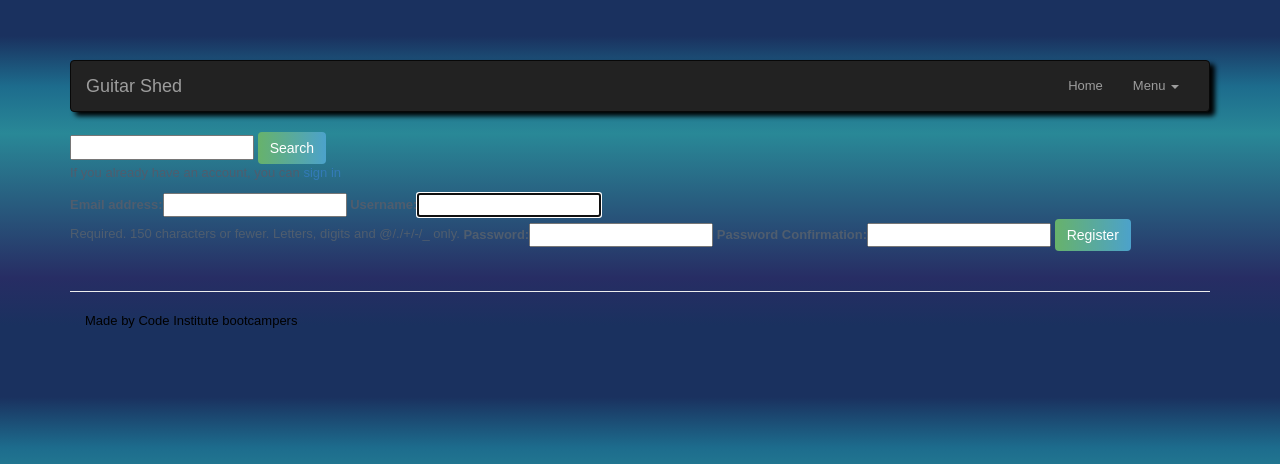
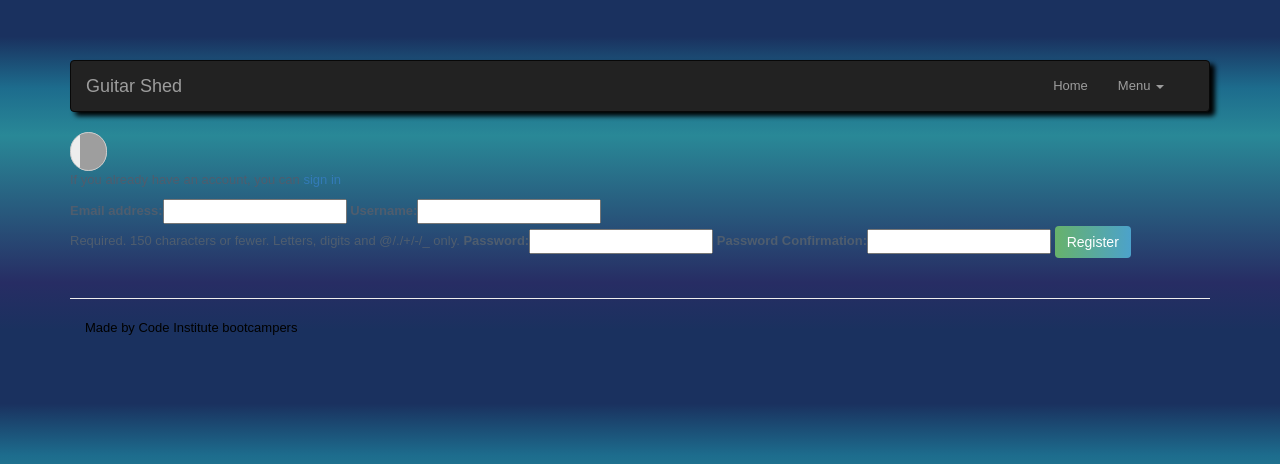
Before and after one commit to richdevelopments/guitar-shed, a Django app: page /accounts/register/ in a window 1280 px wide. Shown: the top 464 px of the page. Run offline with Django 3.2, Linux system fonts and the light colour scheme; some libraries are stand-ins or nearby versions; grey boxes are pictures that could not be loaded.

Commit message:
style: navbar and search styling

```diff
--- a/templates/base.html
+++ b/templates/base.html
@@ -12,6 +12,90 @@
 	<link rel="stylesheet" href="{% static 'font-awesome/css/font-awesome.min.css' %}">
 	<link rel="stylesheet" href="{% static 'css/styles.css' %}">
 
+	<style>
+		nav {
+			margin-top: 60px;
+			box-shadow: 5px 4px 5px #000;
+		}
+
+		input {
+			outline: none;
+		}
+
+		input[type=search] {
+			-webkit-appearance: textfield;
+			-webkit-box-sizing: content-box;
+			font-family: inherit;
+			font-size: 100%;
+		}
+
+		input::-webkit-search-decoration,
+		input::-webkit-search-cancel-button {
+			display: none;
+		}
+
+		input[type=search] {
+			background: #ededed url(https://static.tumblr.com/ftv85bp/MIXmud4tx/search-icon.png) no-repeat 9px center;
+			border: solid 1px #ccc;
+			padding: 9px 10px 9px 32px;
+			width: 55px;
+
+			-webkit-border-radius: 10em;
+			-moz-border-radius: 10em;
+			border-radius: 10em;
+
+			-webkit-transition: all .5s;
+			-moz-transition: all .5s;
+			transition: all .5s;
+		}
+
+		input[type=search]:focus {
+			width: 130px;
+			background-color: #fff;
+			border-color: #66CC75;
+
+			-webkit-box-shadow: 0 0 5px rgba(109, 207, 246, .5);
+			-moz-box-shadow: 0 0 5px rgba(109, 207, 246, .5);
+			box-shadow: 0 0 5px rgba(109, 207, 246, .5);
+		}
+
+
+		input:-moz-placeholder {
+			color: #999;
+		}
+
+		input::-webkit-input-placeholder {
+			color: #999;
+		}
+
+		/* Demo 2 */
+		#demo-2 input[type=search] {
+			width: 15px;
+			padding-left: 10px;
+			color: transparent;
+			cursor: pointer;
+		}
+
+		#demo-2 input[type=search]:hover {
+			background-color: #fff;
+		}
+
+		#demo-2 input[type=search]:focus {
+			width: 130px;
+			padding-left: 32px;
+			color: #000;
+			background-color: #fff;
+			cursor: auto;
+		}
+
+		#demo-2 input:-moz-placeholder {
+			color: transparent;
+		}
+
+		#demo-2 input::-webkit-input-placeholder {
+			color: transparent;
+		}
+	</style>
 </head>
 
 <body>
@@ -20,7 +104,7 @@
 			<nav class="navbar navbar-inverse" role="navigation">
 				<div class="container-fluid">
 					<div class="navbar-header">
-						<button type="button" class="navbar-toggle collapsed" data-target="#bs-example-navbar-collapse-1">
+						<button type="button" class="navbar-toggle" data-toggle="collapse" data-target="#bs-example-navbar-collapse-1">
                         <span class="sr-only">Toggle navigation</span>
                         <span class="icon-bar"></span>
                         <span class="icon-bar"></span>
@@ -28,12 +112,13 @@
                         </button>
                         <a class="navbar-brand" href="/">Guitar Shed</a>
                     </div>
-            <div id="navbar" class="navbar-collapse collapse">
-                <ul class="nav navbar-nav navbar-right">
+
+                    <div class="collapse navbar-collapse navbar-right" id="bs-example-navbar-collapse-1">
+                        <ul class="nav navbar-nav">
                             <li><a href="/">Home</a></li>
                             <li class="dropdown">
                             <a href="#" class="dropdown-toggle" data-toggle="dropdown">Menu <b class="caret"></b></a>
-                    <ul class="dropdown-menu">
+                            <ul class="dropdown-menu" style="text-color: black;">
                         {% if user.is_authenticated %}
                             <li><a href="{% url 'profile' %}"><i class="fa fa-user"></i> Profile</a></li>
                             <li><a href="{% url 'logout' %}"><i class="fa fa-sign-out"></i> Log Out</a></li>
@@ -55,12 +140,16 @@
                     </li>
                  </ul>
                 </li>
+                <ul class="nav navbar-nav navbar-right">
+                 </ul>
                 </ul>
             </div>
         </div>
     </nav>
  </div>
 </div>
+
+
         {% if messages %}
         <div class="alert alert-success">
             <div class="messages">
@@ -72,9 +161,8 @@
     {% endif %}
   <div class="container">
         <div class="display">
-            <form action="{% url 'search' %}" method="get">
-                <input type="text" name="q">
-                <button type="search" class="btn ">Search</button>
+             <form id="demo-2">
+	             <input type="search" placeholder="Search">
             </form>
         </div>
 
@@ -88,9 +176,11 @@
         </div>
     </footer>
     {% block head_js %}
+    <script src="js/jquery-1.11.0.min.js"></script>
+
+    <script src="https://netdna.bootstrapcdn.com/bootstrap/3.1.1/js/bootstrap.min.js"></script>
     <script src="https://cdnjs.cloudflare.com/ajax/libs/jquery/3.2.1/jquery.min.js"></script>
-    <script src="https://cdnjs.cloudflare.com/ajax/libs/jquery/2.1.3/jquery.min.js"></script>
-    <script src="https://netdna.bootstrapcdn.com/bootstrap/3.1.1/js/bootstrap.min.js"></script>
+
     <script src="https://cdnjs.cloudflare.com/ajax/libs/twitter-bootstrap/3.3.7/js/bootstrap.min.js"></script>
     <script src="https://cdn.tiny.cloud/1/no-api-key/tinymce/5/tinymce.min.js" referrerpolicy="origin"></script>
     <script>
```
Lines whose indentation alone changed are shown as unchanged.
